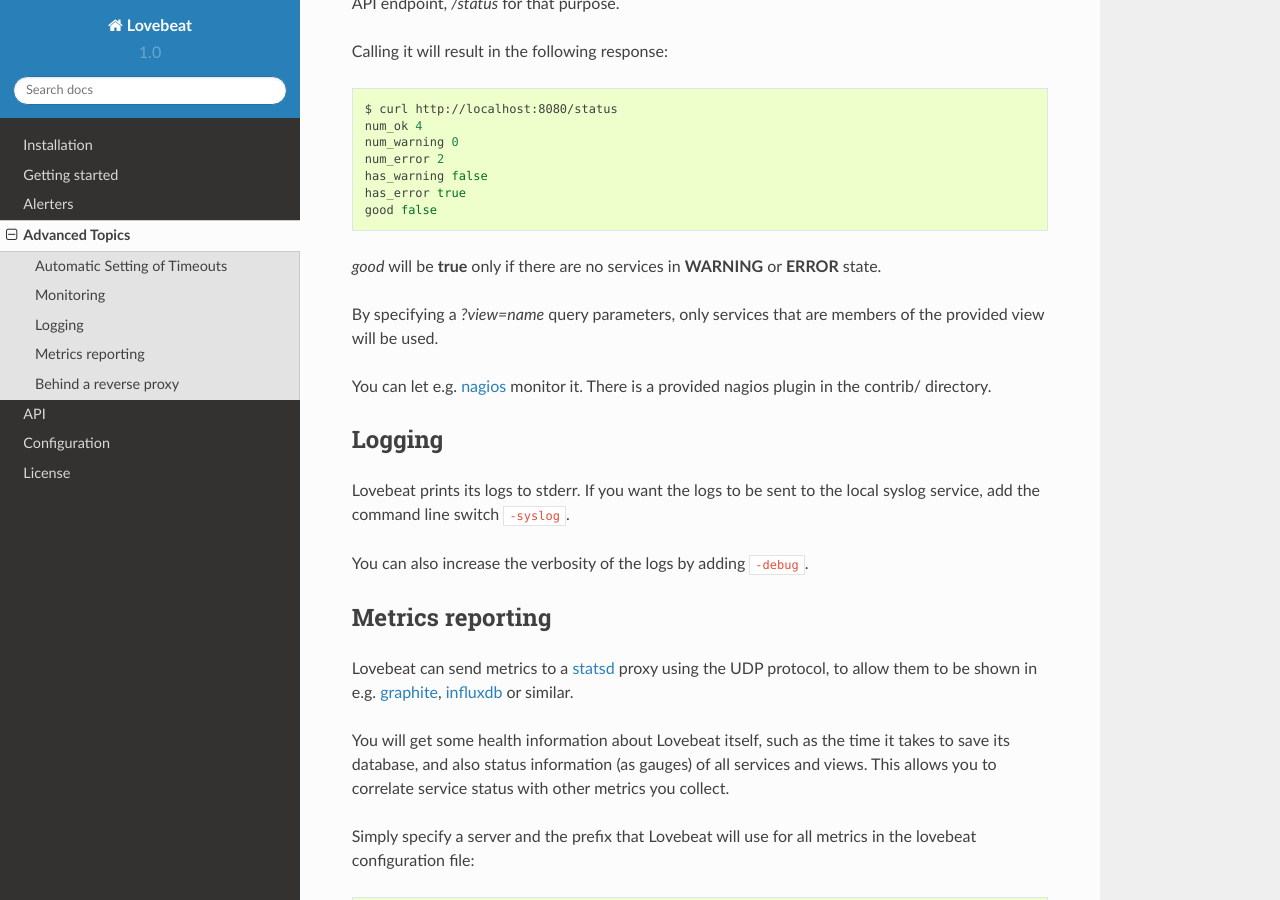
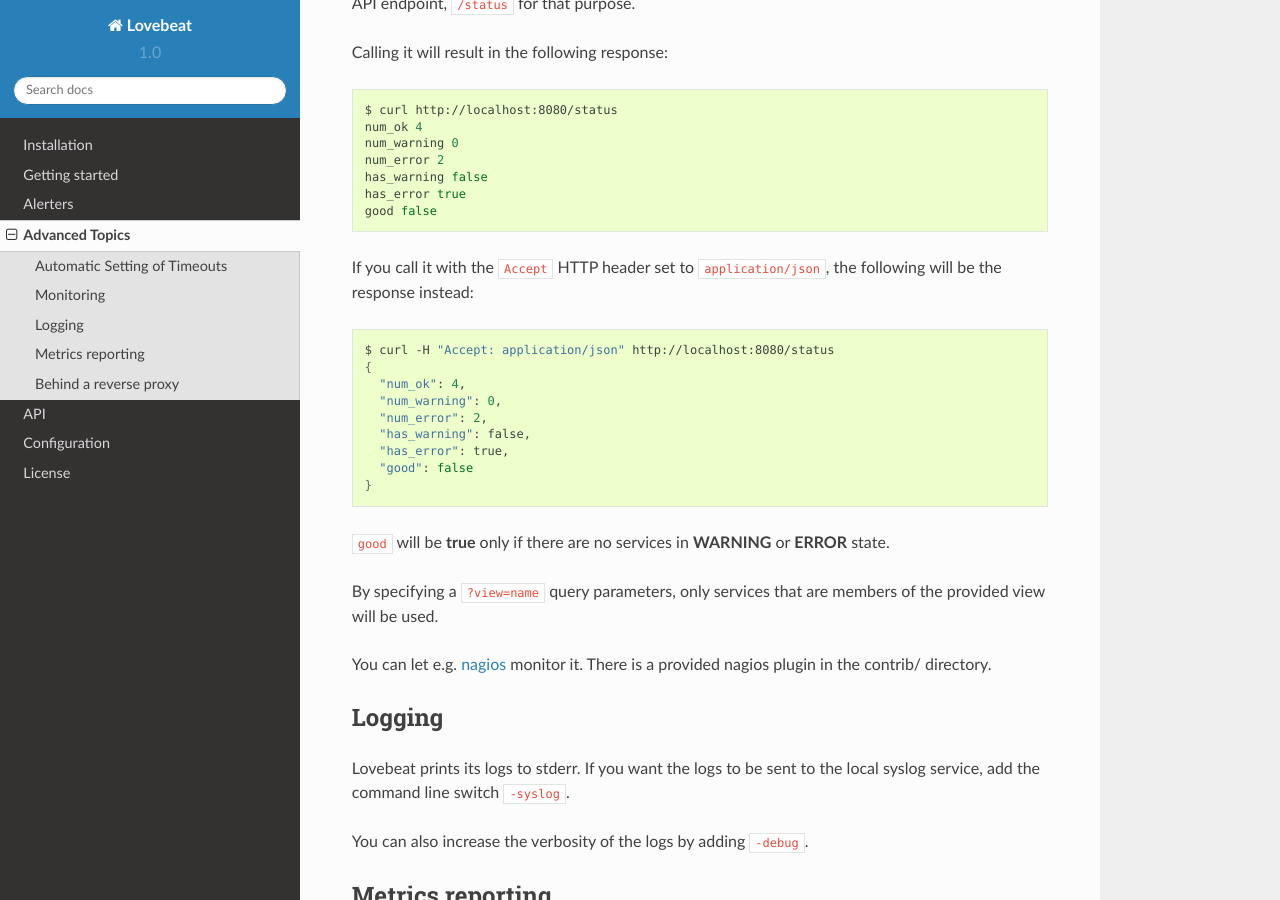
Before and after one commit to boivie/lovebeat, a Sphinx documentation site: the page built from docs/advanced.rst, in a window 1280 px wide and 900 px high, scrolled down 544 px. Built offline with Sphinx 7.4.7 and the Read the Docs theme 2.0.0, drawn with Linux system fonts in a browser that asks for light colours.

Commit message:
Let /status return JSON if accepted
The "Accept:" header, if set to "application/json", will make
the /status endpoint return its results in JSON instead of the
plain text it will return otherwise.

Fixes #10

```diff
--- a/docs/advanced.rst
+++ b/docs/advanced.rst
@@ -19,7 +19,7 @@ Monitoring
 ----------
 
 If it recommended to have an external monitoring system check the status of
-lovebeat. There is an API endpoint, `/status` for that purpose.
+lovebeat. There is an API endpoint, ``/status`` for that purpose.
 
 Calling it will result in the following response:
 
@@ -33,10 +33,25 @@ Calling it will result in the following response:
     has_error true
     good false
 
-`good` will be **true** only if there are no services in **WARNING** or
+If you call it with the ``Accept`` HTTP header set to ``application/json``, the
+following will be the response instead:
+
+.. code-block:: bash
+
+    $ curl -H "Accept: application/json" http://localhost:8080/status
+    {
+      "num_ok": 4,
+      "num_warning": 0,
+      "num_error": 2,
+      "has_warning": false,
+      "has_error": true,
+      "good": false
+    }
+
+``good`` will be **true** only if there are no services in **WARNING** or
 **ERROR** state.
 
-By specifying a `?view=name` query parameters, only services that are members
+By specifying a ``?view=name`` query parameters, only services that are members
 of the provided view will be used.
 
 You can let e.g. nagios_ monitor it. There is a
```
Also changed, not shown: 1 other file.
